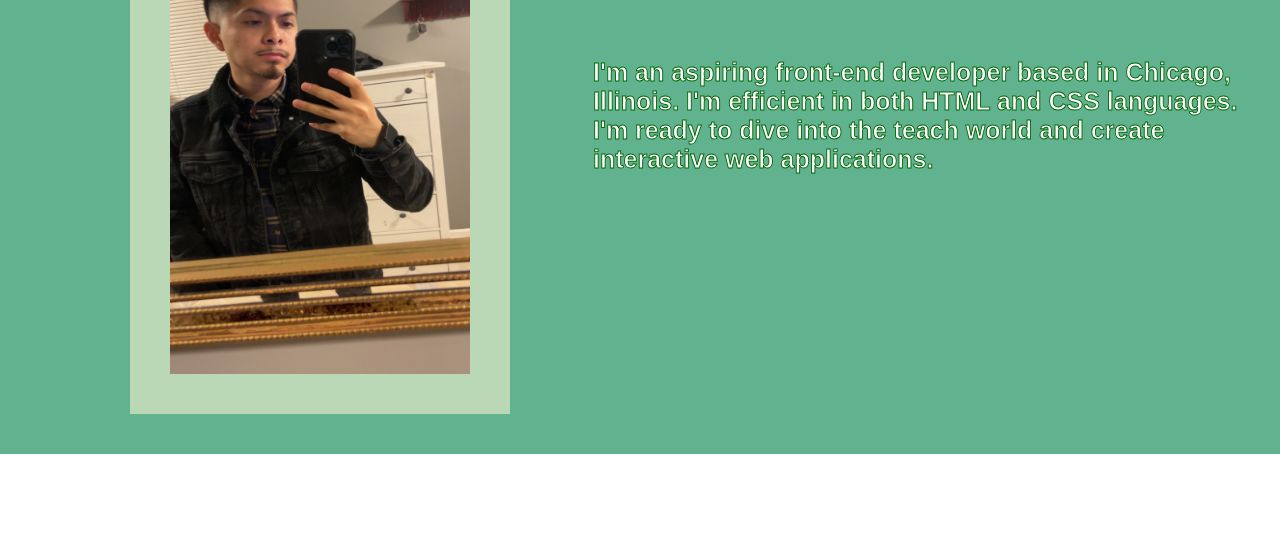
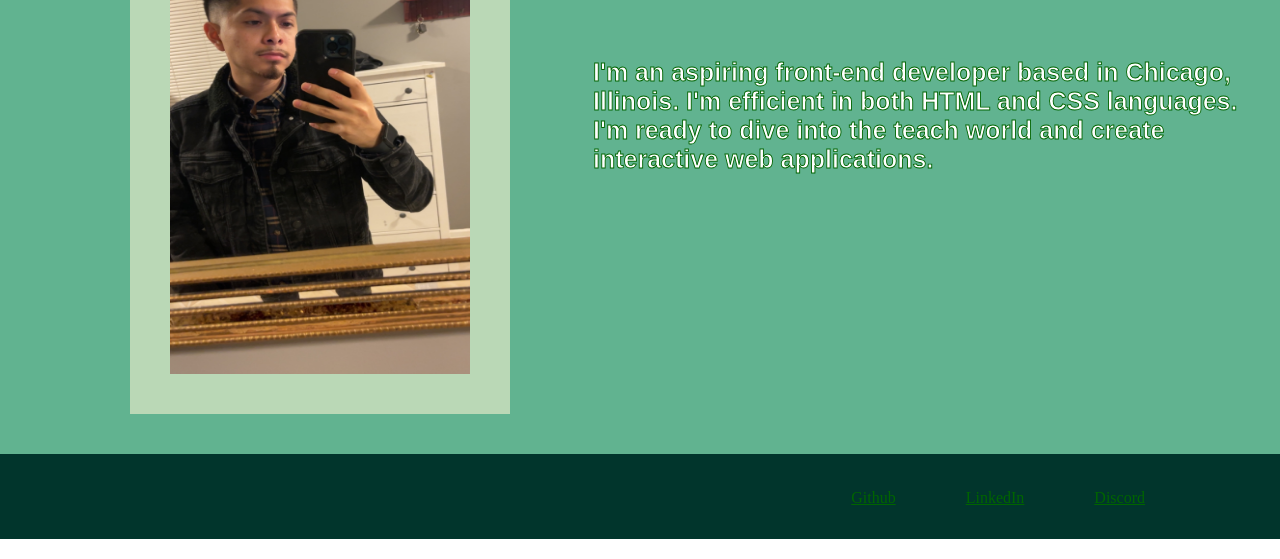
Before and after one commit to bhuertar/personal-site2.0, a plain HTML site: page index.html in a window 1280 px wide. Shown: the part 241-800 px from the top of the page. Drawn offline with Linux system fonts and the light colour scheme.

Commit message:
finished main page

```diff
--- a/index.html
+++ b/index.html
@@ -24,11 +24,11 @@
     </section>
   </main>
   <footer>
-    <!-- <ul>
-      <li>Github</li>
-      <li>LinkedIn</li>
-      <li></li>
-    </ul> -->
+    <ul>
+      <li><a href="https://discord.com/bhuertar" target="_blank">Discord</a></li>
+      <li><a href="https://www.linkedin.com/" target="_blank">LinkedIn</a></li>
+      <li><a href="https://github.com/bhuertar" target="_blank">Github</a></li>
+    </ul>
   </footer>
 </body>
 </html>
--- a/style.css
+++ b/style.css
@@ -63,3 +63,7 @@ img {
   font-size: 25px;
   padding-top: 50px;
 }
+footer {
+  background-color: #01352c;
+  height: 85px;
+}
```
